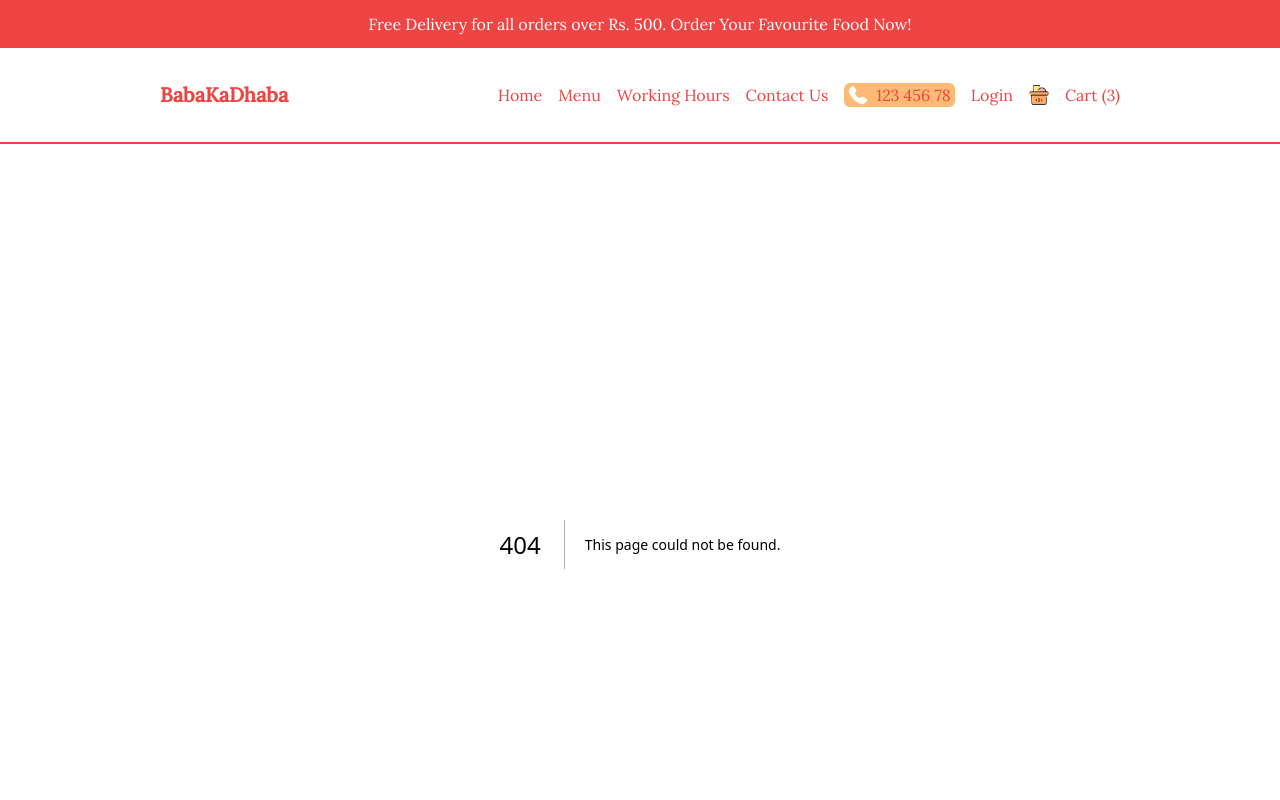
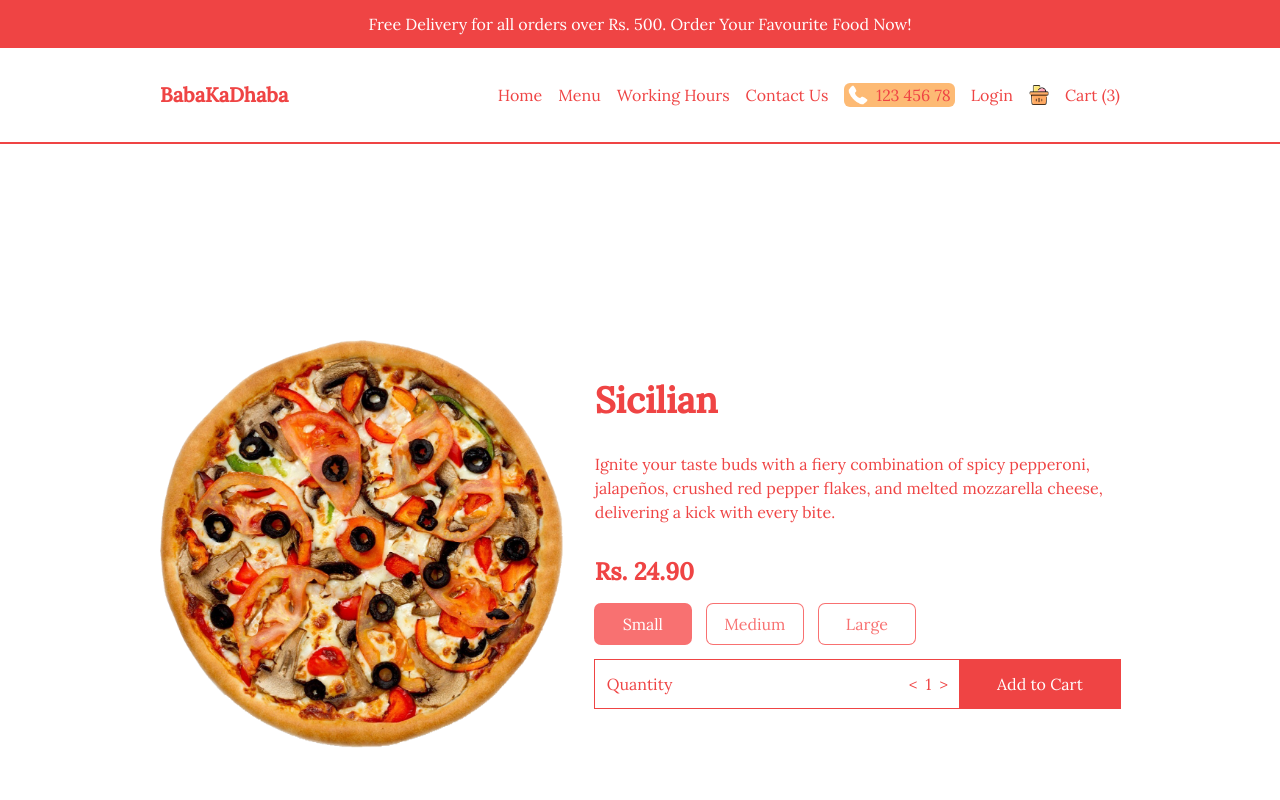
Before and after one commit to naushadraien/Food-Ordering-App, a Next.js app in the folder dhaba/: page /product/1 in a window 1280 px wide. Before the commit this address had no page. Shown: the top 800 px of the page. Built offline with nearby package versions, Linux system fonts and the light colour scheme.

Commit message:
product page completed

```diff
--- a/dhaba/app/menu/[category]/page.tsx
+++ b/dhaba/app/menu/[category]/page.tsx
@@ -1,5 +1,39 @@
+import { pizzas } from "@/data";
+import Image from "next/image";
+import Link from "next/link";
+
 const Category = () => {
-    return ( <div>Category</div> );
-}
+  return (
+    <div className="flex flex-wrap text-red-500">
+      {pizzas.map((pizza) => (
+        <Link
+          href={`/product/${pizza.id}`}
+          key={pizza.id}
+          className="w-full h-[60vh] p-4 border-r-2 border-b-2 border-red-500 group even:bg-fuchsia-50 sm:w-1/2 lg:w-1/3 flex flex-col justify-between"
+        >
+          {/* Image Container */}
+          {pizza.img && (
+            <div className="relative h-[80%]">
+              <Image
+                src={pizza.img}
+                alt={pizza.title}
+                fill
+                className="object-contain"
+              />
+            </div>
+          )}
+          {/* Text Container */}
+          <div className="flex justify-between items-center">
+            <h1 className="font-bold text-xl xl:text-2xl">{pizza.title}</h1>
+            <h2 className="group-hover:hidden text-xl">Rs. {pizza.price}</h2>
+            <button className="hidden group-hover:block bg-red-500 text-white p-2 rounded-md">
+              Add to cart
+            </button>
+          </div>
+        </Link>
+      ))}
+    </div>
+  );
+};
 
 export default Category;
--- a/dhaba/app/menu/page.tsx
+++ b/dhaba/app/menu/page.tsx
@@ -1,5 +1,31 @@
+import { menu } from "@/data";
+import Link from "next/link";
+
 const MenuPage = () => {
-  return <div>MenuPage</div>;
+  return (
+    <div className="p-4 lg:px-20 xl:px-40 h-[calc(100vh-6rem)] md:h-calc-[100vh-9rem] flex flex-col md:flex-row items-center">
+      {menu.map((category) => (
+        <Link
+          href={`/menu/${category.slug}`}
+          key={category.id}
+          style={{ backgroundImage: `url(${category.img})` }}
+          className="w-full h-1/3 bg-cover p-8 md:h-1/2"
+        >
+          <div className={`text-${category.color} w-1/2`}>
+            <h1 className="uppercase font-bold text-3xl">{category.title}</h1>
+            <p className="text-sm my-8">{category.desc}</p>
+            <button
+              className={`hidden 2xl:block bg-${category.color} text-${
+                category.color === "black" ? "white" : "red-500"
+              } py-2 px-4 rounded-md`}
+            >
+              Explore Now!
+            </button>
+          </div>
+        </Link>
+      ))}
+    </div>
+  );
 };
 
 export default MenuPage;
--- /dev/null
+++ b/dhaba/app/product/[id]/page.tsx
@@ -0,0 +1,33 @@
+import PriceChanger from "@/components/PriceChanger";
+import { singleProduct } from "@/data";
+import Image from "next/image";
+
+const SingleProduct = () => {
+  return (
+    <div className="p-4 lg:px-20 xl:px-40 h-screen flex flex-col justify-around text-red-500 md:flex-row md:gap-8  md:items-center">
+      {/* Image Container */}
+      {singleProduct.img && (
+        <div className="relative w-full h-1/2 md:h-[70%]">
+          <Image
+            src={singleProduct.img}
+            alt=""
+            className="object-contain"
+            fill
+          />
+        </div>
+      )}
+      {/* Text Container */}
+      <div className=" h-1/2 flex flex-col gap-1 md:h-[70%] md:justify-center md:gap-6 xl:gap-8">
+        <h1 className="font-bold text-3xl xl:text-4xl">{singleProduct.title}</h1>
+        <p>{singleProduct.desc}</p>
+        <PriceChanger
+          price={singleProduct.price}
+          id={singleProduct.id}
+          options={singleProduct.options}
+        />
+      </div>
+    </div>
+  );
+};
+
+export default SingleProduct;
--- a/dhaba/app/products/[id]/page.tsx
+++ /dev/null
@@ -1,5 +0,0 @@
-const SingleProduct = () => {
-  return <div>SingleProduct</div>;
-};
-
-export default SingleProduct;
--- /dev/null
+++ b/dhaba/components/PriceChanger.tsx
@@ -0,0 +1,68 @@
+"use client";
+import { useState, useEffect } from "react";
+
+type Props = {
+  price: number;
+  id: number;
+  options?: { title: string; additionalPrice: number }[];
+};
+const PriceChanger = ({ price, id, options }: Props) => {
+  const [totalPrice, setTotalPrice] = useState(price);
+  const [quantity, setQuantity] = useState(1);
+  const [selectedOption, setSelectedOption] = useState(0);
+
+  useEffect(() => {
+    setTotalPrice(
+      quantity *
+        (options ? price + options[selectedOption].additionalPrice : price) // if options is not undefined, then add the additional price of the selected option
+    ); //here qunatity is multiplied with the price of the product and the additional price of the selected option if options is not undefined
+  }, [quantity, selectedOption, price, options]);
+
+  return (
+    <div className="flex flex-col gap-4">
+      <h2 className="font-bold text-2xl">Rs. {totalPrice.toFixed(2)}</h2>
+      {/* Options Container */}
+      <div className="flex gap-4">
+        {options?.map((option, index) => (
+          <button
+            key={index}
+            className={`min-w-[6rem] p-2 ring-1 ring-red-400 rounded-md ${
+              selectedOption === index
+                ? "bg-red-400 text-white"
+                : "bg-white text-red-400"
+            }`}
+            onClick={() => setSelectedOption(index)}
+          >
+            {option.title}
+          </button>
+        ))}
+      </div>
+      {/* Quantity and Add to Cart Button */}
+      <div className="flex justify-between items-center">
+        {/* Quantity */}
+        <div className=" flex justify-between w-full p-3 ring-1 ring-red-500">
+          <span>Quantity</span>
+          <div className="flex gap-2 items-center">
+            <button
+              onClick={() => setQuantity((prev) => (prev > 1 ? prev - 1 : 1))}
+            >
+              {"<"}
+            </button>
+            <span>{quantity}</span>
+            <button
+              onClick={() => setQuantity((prev) => (prev < 9 ? prev + 1 : 9))}
+            >
+              {">"}
+            </button>
+          </div>
+        </div>
+        {/* Add to Cart Button */}
+        <button className="bg-red-500 w-56 text-white p-3 ring-1 ring-red-500">
+          Add to Cart
+        </button>
+      </div>
+    </div>
+  );
+};
+
+export default PriceChanger;
```
Also changed, not shown: dhaba/app/product/page.tsx (renamed from dhaba/app/products/page.tsx).
